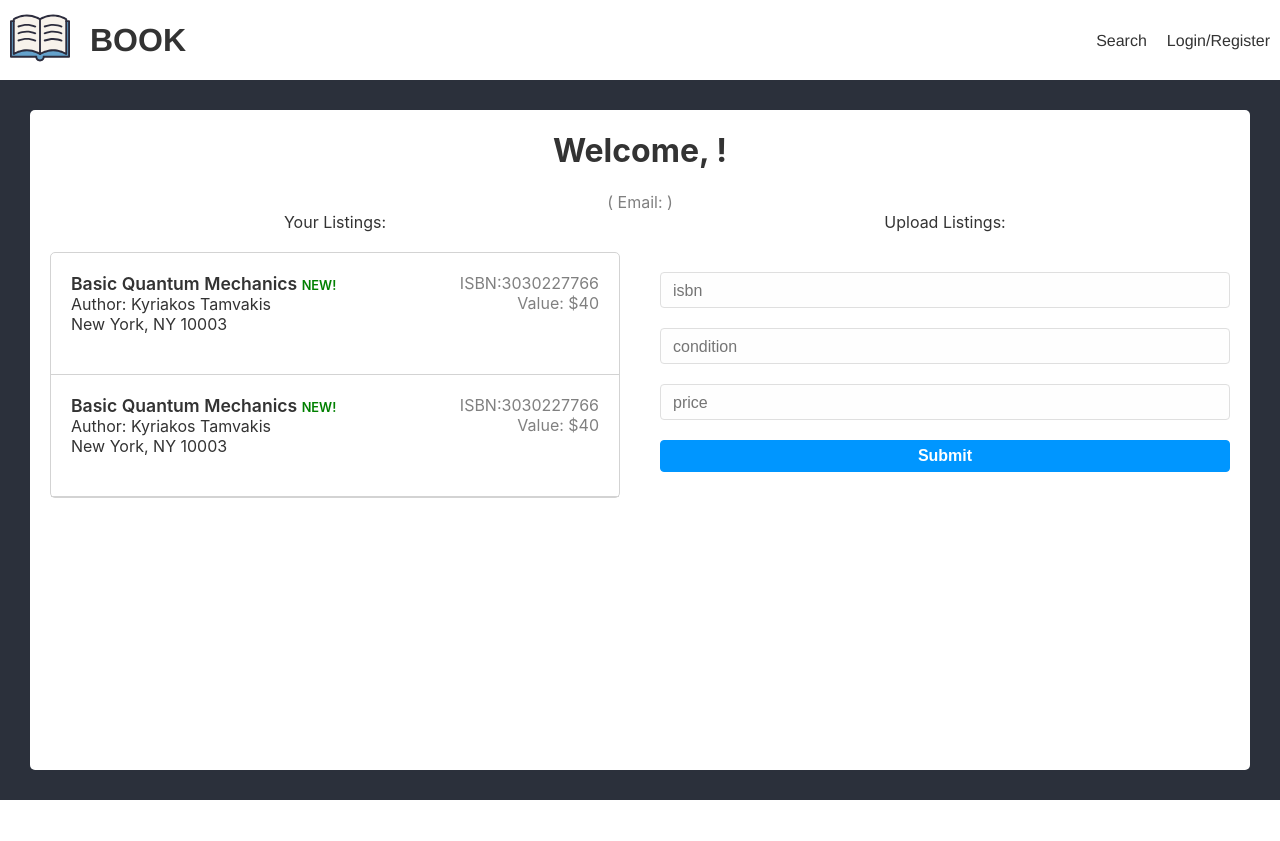
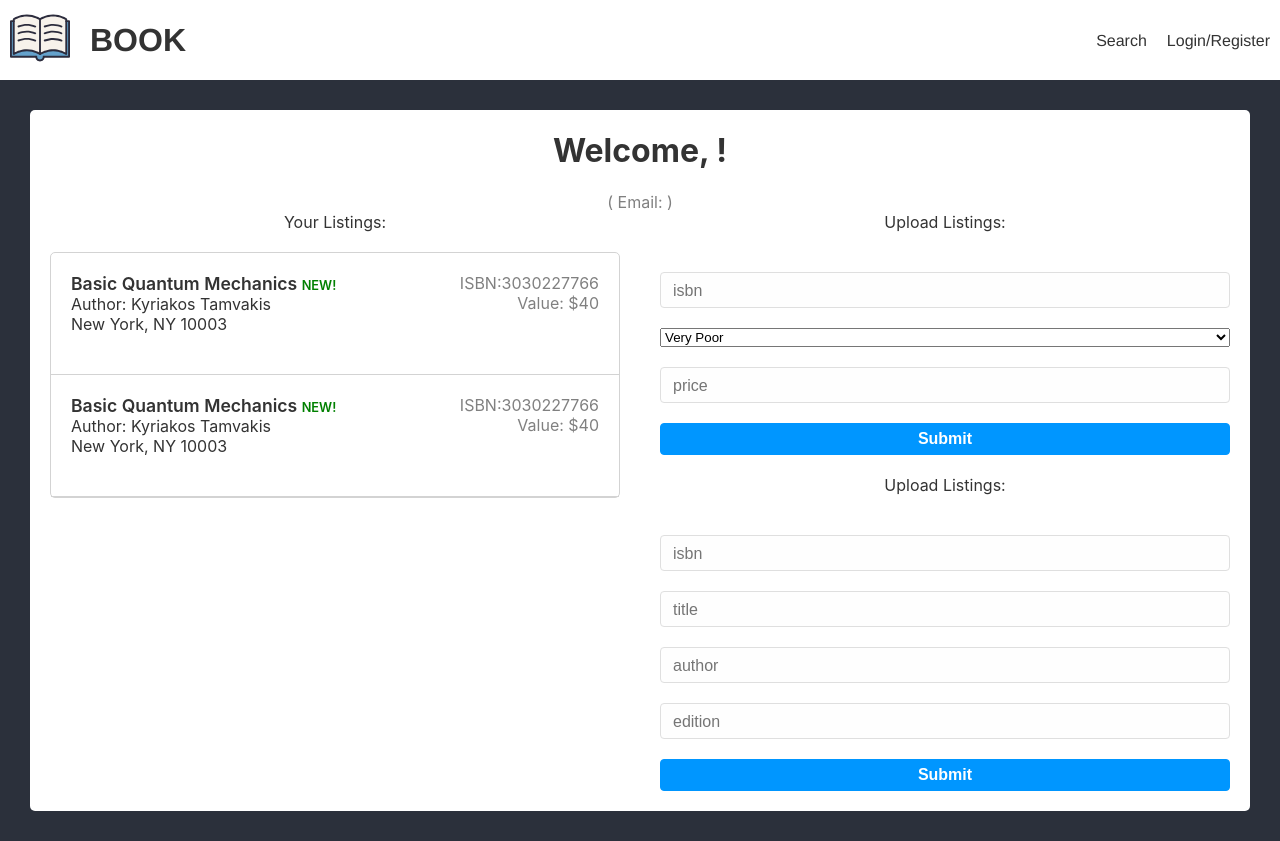
Before and after one commit to cececombemale/booktrader, a React (Create React App) app in the folder client/: page /profile in a window 1280 px wide. Before the commit the page ends 800 px from the top, so only its background shows below. Built offline with nearby package versions, Linux system fonts and the light colour scheme; no server answers.

Commit message:
add book has been added

```diff
--- a/client/src/App.css
+++ b/client/src/App.css
@@ -22,10 +22,21 @@ a{
   color:green;
 
 }
+#successWrapBook{
+  display:none;
+}
 #failed{
   color:red;
   display:none;
 }
+#failedBook{
+  color:red;
+  display:none;
+}
+#qualityOptions{
+  margin:20px;
+}
+
 #navbar {
   height: 60px;
   background-color: #fff;
@@ -67,6 +78,9 @@ a{
 #content{
   flex:1;
   display:flex;
+}
+#Condition{
+  margin-top:20px;
 }
 #landing{
   display:flex;
--- a/client/src/component/profile.component.js
+++ b/client/src/component/profile.component.js
@@ -6,11 +6,11 @@ export default class Profile extends Component {
         super(props);
         this.state = {
             isbn: "",
-            condition:"",
-            price:"",
+            condition: "",
+            price: "",
             navigate: false,
-            first_name:"",
-            username:"",
+            first_name: "",
+            username: "",
             email: "",
         }
         this.uploadBook = this.uploadBook.bind(this)
@@ -44,7 +44,7 @@ export default class Profile extends Component {
         this.setState({
             first_name: reply.first_name,
             email: reply.email,
-            username:reply.username,
+            username: reply.username,
         });
 
 
@@ -69,18 +69,18 @@ export default class Profile extends Component {
             }).then(response => {
                 console.log(response)
             })
-        }catch(e){
-                console.log("FETCH FAILED")
+        } catch (e) {
+            console.log("FETCH FAILED")
         }
 
     }
-    uploadBook(event) {
+    uploadListing(event) {
         event.preventDefault();
 
-        // Attach token and upload book.
+        // Attach token and upload listing.
         let formdata = new FormData(event.target);
-        formdata.append("user",this.state.username)
-        formdata.append("added_at",new Date())
+        formdata.append("user", this.state.username)
+        formdata.append("added_at", new Date())
         try {
             fetch('http://localhost:8000/api/listing/', {
                 headers: {
@@ -90,15 +90,42 @@ export default class Profile extends Component {
                 body: formdata,
             }).then(response => {
                 console.log(response)
-                if(response.status === 200){
+                if (response.status === 200) {
                     document.getElementById("successWrap").style.display = "block"
 
+                } else {
+                    document.getElementById("failed").style.display = "block"
                 }
             })
-        }catch(e){
-                console.log("UPLOAD FAILED")
+        } catch (e) {
+            console.log("UPLOAD FAILED")
         }
 
+    }
+    uploadBook(event) {
+        event.preventDefault();
+
+        // Attach token to upload book.
+        let formdata = new FormData(event.target);
+        try {
+            fetch('http://localhost:8000/api/addbook', {
+                headers: {
+                    Authorization: `JWT ${localStorage.getItem('token')}`
+                },
+                method: 'POST',
+                body: formdata,
+            }).then(response => {
+                console.log(response)
+                if (response.status === 200) {
+                    document.getElementById("successWrapBook").style.display = "block"
+
+                } else {
+                    document.getElementById("failedBook").style.display = "block"
+                }
+            })
+        } catch (e) {
+            console.log("UPLOAD FAILED")
+        }
     }
 
     handleChange(e) {
@@ -170,10 +197,27 @@ export default class Profile extends Component {
                                 <div>Upload Listings:</div>
                                 <div id="successWrap"><span id="success">Success!</span></div>
                                 <div id="failed">Failed...</div>
+                                <form id="loginBody" onSubmit={this.uploadListing}>
+                                    <input className="bookInput" name="isbn" required id="isbn" placeholder="isbn" onChange={this.handleChange}></input>
+                                    {/* <input className="bookInput" name="condition" required id="condition" placeholder="condition" onChange={this.handleChange}></input> */}
+                                    <select id="Condition" >
+                                        <option value="VP">Very Poor</option>
+                                        <option value="P">Poor</option>
+                                        <option value="O">Okay</option>
+                                        <option value="G">Good</option>
+                                        <option value="LN">Like New</option>
+                                    </select>
+                                    <input className="bookInput" name="price" required id="price" placeholder="price" onChange={this.handleChange}></input>
+                                    <button type="submit"   >Submit</button>
+                                </form>
+                                <div>Upload Listings:</div>
+                                <div id="successWrapBook"><span id="success">Success!</span></div>
+                                <div id="failedBook">Failed...</div>
                                 <form id="loginBody" onSubmit={this.uploadBook}>
                                     <input className="bookInput" name="isbn" required id="isbn" placeholder="isbn" onChange={this.handleChange}></input>
-                                    <input className="bookInput" name="condition" required id="condition" placeholder="condition" onChange={this.handleChange}></input>
-                                    <input className="bookInput" name="price" required id="price" placeholder="price" onChange={this.handleChange}></input>
+                                    <input className="bookInput" name="title" required id="title" placeholder="title" onChange={this.handleChange}></input>
+                                    <input className="bookInput" name="author" required id="author" placeholder="author" onChange={this.handleChange}></input>
+                                    <input className="bookInput" name="edition" required id="edition" placeholder="edition" onChange={this.handleChange}></input>
                                     <button type="submit"   >Submit</button>
                                 </form>
                             </div>
```
